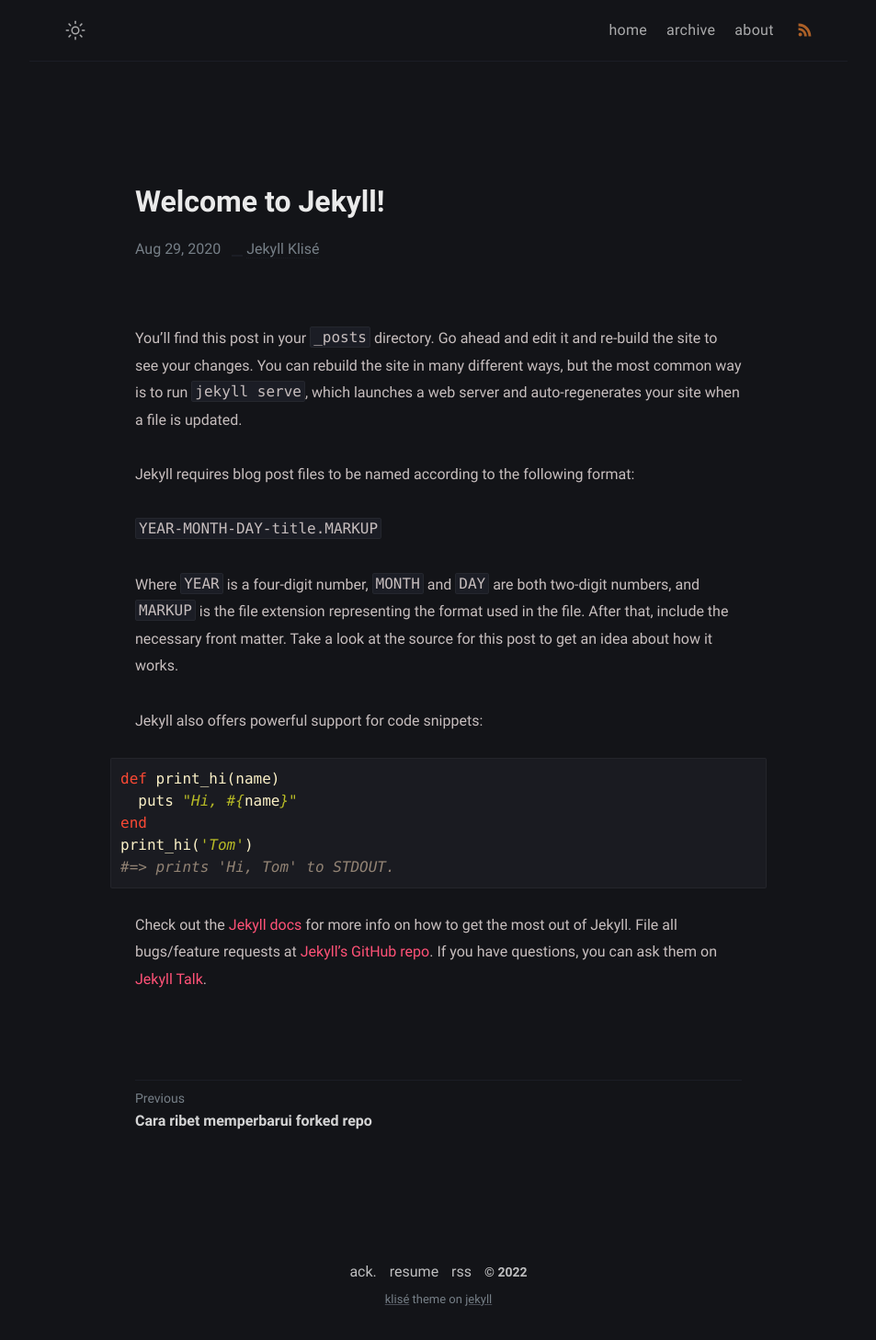
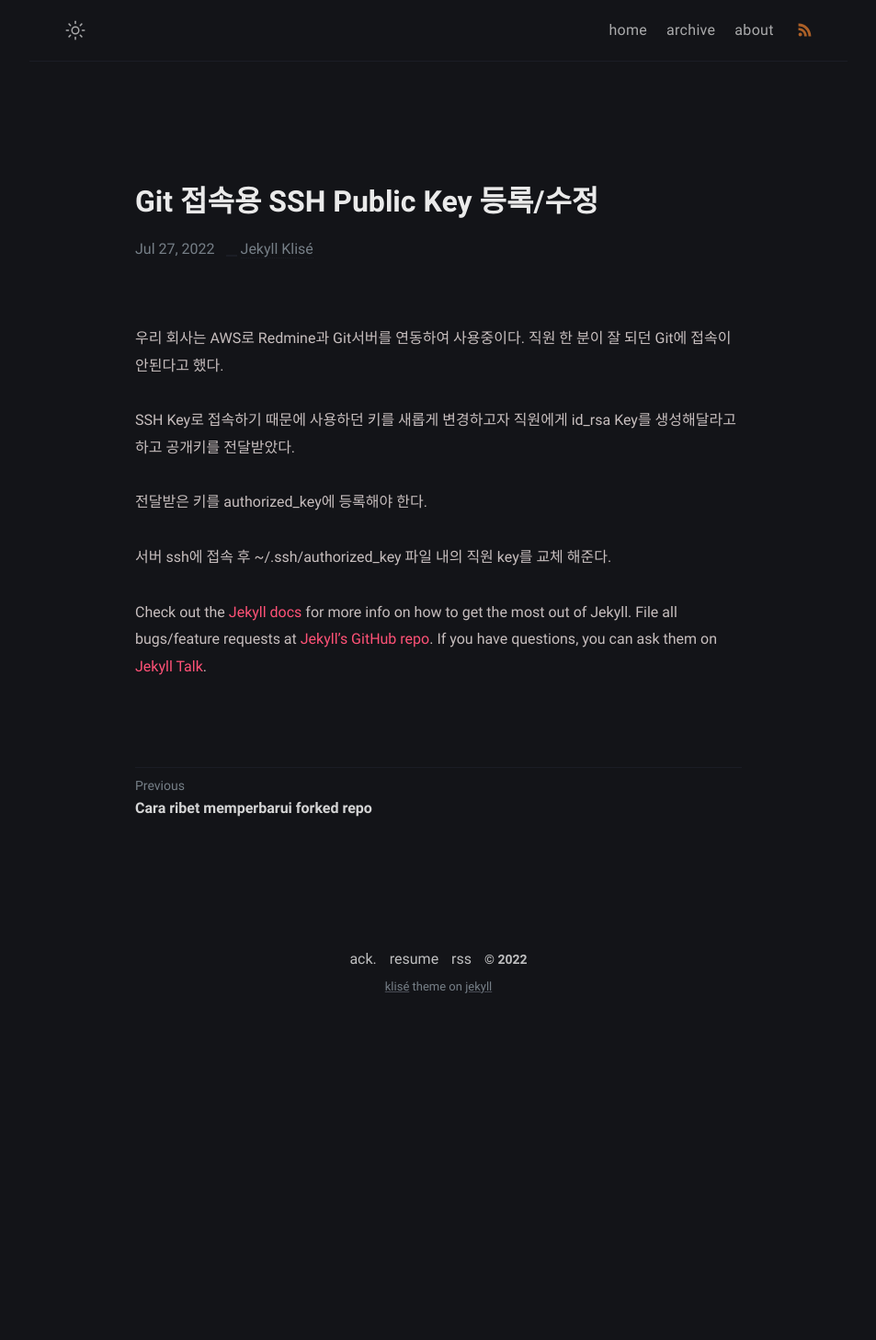
Before and after one commit to allsilver925/allsilver925.github.io, a Jekyll site: the page built from _posts/welcome-to-jekyll/2020-08-29-welcome-to-jekyll.md, in a window 1280 px wide. Shown: the whole page at 92% size, without its empty margins (163-1116 px from the left). Built offline with Jekyll 4.4.1, drawn with Linux system fonts in a browser that asks for light colours; after the commit the page ends 1117 px from its top, so only the background shows below that.

Commit message:
20220727 Git 접속용 SSH Public Key 등록/수정

```diff
--- a/_posts/welcome-to-jekyll/2020-08-29-welcome-to-jekyll.md
+++ b/_posts/welcome-to-jekyll/2020-08-29-welcome-to-jekyll.md
@@ -1,26 +1,19 @@
 ---
 layout: post
-title:  "Welcome to Jekyll!"
-date:   2020-08-29 09:29:20 +0700
+title:  "Git 접속용 SSH Public Key 등록/수정"
+date:   2022-07-27 23:10:00 +0700
 categories: jekyll update
 ---
-You’ll find this post in your `_posts` directory. Go ahead and edit it and re-build the site to see your changes. You can rebuild the site in many different ways, but the most common way is to run `jekyll serve`, which launches a web server and auto-regenerates your site when a file is updated.
 
-Jekyll requires blog post files to be named according to the following format:
+우리 회사는 AWS로 Redmine과 Git서버를 연동하여 사용중이다.
+직원 한 분이 잘 되던 Git에 접속이 안된다고 했다.
 
-`YEAR-MONTH-DAY-title.MARKUP`
+SSH Key로 접속하기 때문에 사용하던 키를 새롭게 변경하고자 직원에게 id_rsa Key를 생성해달라고 하고 공개키를 전달받았다.
 
-Where `YEAR` is a four-digit number, `MONTH` and `DAY` are both two-digit numbers, and `MARKUP` is the file extension representing the format used in the file. After that, include the necessary front matter. Take a look at the source for this post to get an idea about how it works.
+전달받은 키를 authorized_key에 등록해야 한다.
 
-Jekyll also offers powerful support for code snippets:
+서버 ssh에 접속 후 ~/.ssh/authorized_key 파일 내의 직원 key를 교체 해준다.
 
-{% highlight ruby %}
-def print_hi(name)
-  puts "Hi, #{name}"
-end
-print_hi('Tom')
-#=> prints 'Hi, Tom' to STDOUT.
-{% endhighlight %}
 
 Check out the [Jekyll docs][jekyll-docs] for more info on how to get the most out of Jekyll. File all bugs/feature requests at [Jekyll’s GitHub repo][jekyll-gh]. If you have questions, you can ask them on [Jekyll Talk][jekyll-talk].
 
```
Also changed, not shown: 7 other files.
